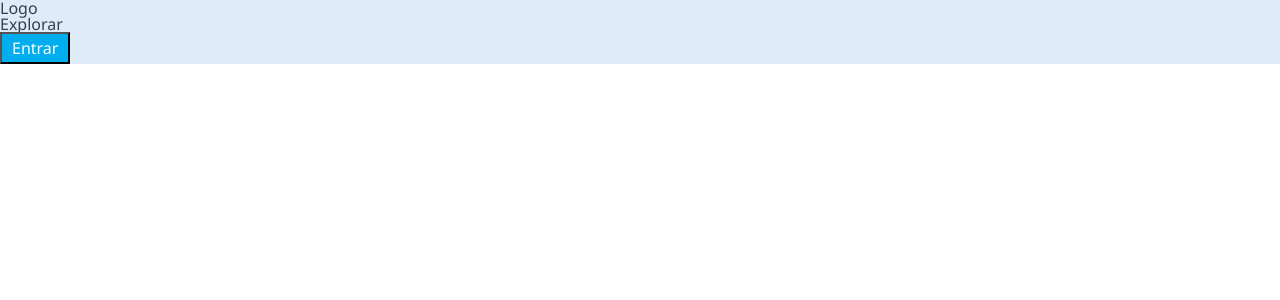
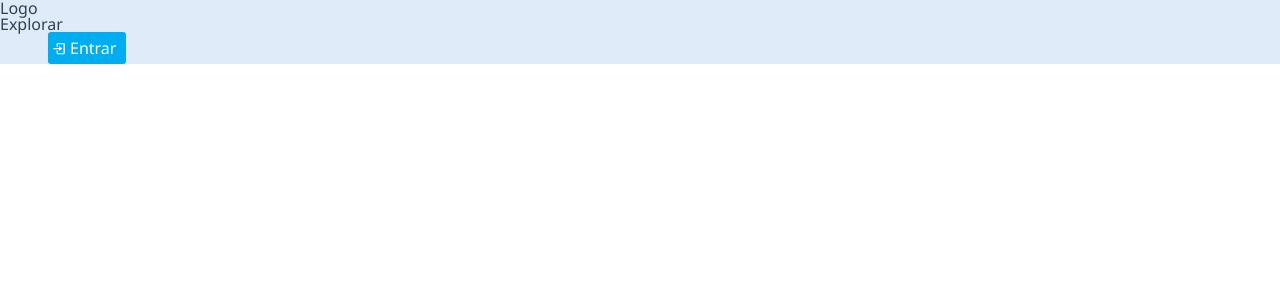
Before and after one commit to KainNhantumbo/Hagira-Brands-Store, a React (Create React App) app: page / in a window 1280 px wide. Shown: the top 300 px of the page. Built offline with nearby package versions, Linux system fonts and the light colour scheme.

Commit message:
feat: added styles to Button component

```diff
--- a/src/components/Header.jsx
+++ b/src/components/Header.jsx
@@ -1,5 +1,6 @@
-import { Container } from "../styles/components/header";
-import Button from "./Button";
+import { Container } from '../styles/components/header';
+import Button from './Button';
+import { BiLogIn } from 'react-icons/bi';
 
 const Header = () => {
 	return (
@@ -15,7 +16,7 @@ const Header = () => {
 				</nav>
 			</div>
 			<div className='actions'>
-				<Button text={'Entrar'}/>
+				<Button text={'Entrar'} icon={<BiLogIn/>}/>
 			</div>
 		</Container>
 	);
--- a/src/styles/components/button.js
+++ b/src/styles/components/button.js
@@ -1,13 +1,31 @@
 import styled from 'styled-components';
 
 export const ButtonContainer = styled.button`
-	padding: 5px 10px;
+	padding: 7px 10px;
 	background: rgb(${({ theme }) => theme.primary});
-  bor
+	border-style: none;
+	border: none;
+	border-radius: 3px;
+	position: relative;
+	margin-left: 3rem;
+
+	:hover {
+		background-color: rgb(${({ theme }) => theme.secondary});
+		transition: all 200ms ease-out;
+	}
+
 	svg {
-	}
-	span {
-		font-weight: 500;
+		position: absolute;
+		width: 15px;
+		height: 15px;
+		left: 3px;
+		top: 9px;
 		color: rgb(${({ theme }) => theme.text});
 	}
+
+	span {
+		font-weight: 400;
+		color: rgb(${({ theme }) => theme.text});
+		padding-left: 12px;
+	}
 `;
```
